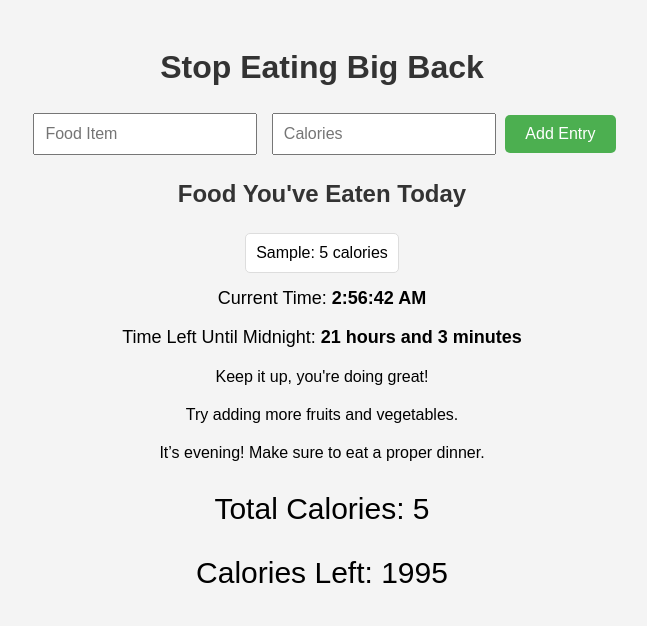
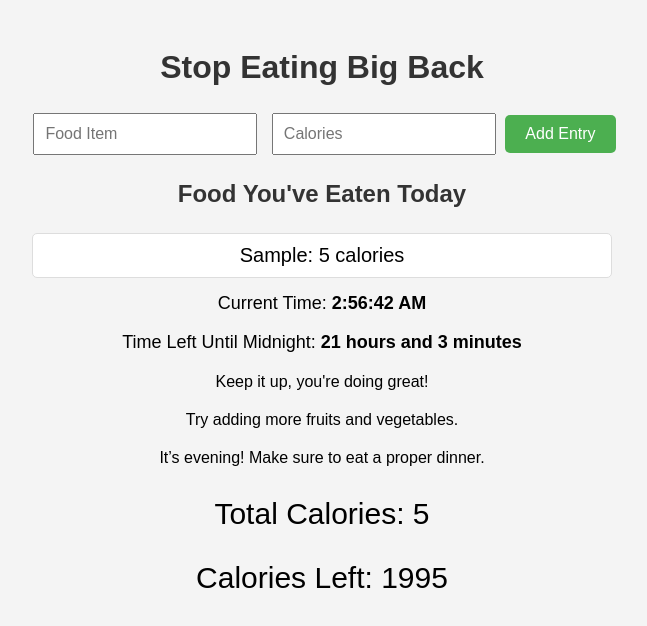
Before and after one commit to SawMageOnGog/SoftwareEngineeringProject, a plain HTML site: page index.html in a window 1280 px wide. Both pictures are taken after typing "Sample", "5" into the empty fields and a click on the button "Add Entry". Shown: the whole page, without its empty margins (318-965 px from the left). Drawn offline with Linux system fonts and the light colour scheme.

Commit message:
Changed the entries

```diff
--- a/script.js
+++ b/script.js
@@ -120,8 +120,10 @@ function suggestFoodGroup() {
         suggestedFoodGroupElement.textContent = "Consider adding some proteins or healthy fats.";
     } else if (totalCalories < dailyCalorieGoal * 0.8) {
         suggestedFoodGroupElement.textContent = "Include some whole grains to balance your intake.";
+    } else if (totalCalories < dailyCalorieGoal * 0.9) {
+        suggestedFoodGroupElement.textContent = "You can only eat a little more big back, you’re really close to your goal. Drink water and avoid excess sugars.";
     } else {
-        suggestedFoodGroupElement.textContent = "You can only eat a little more big back, you’re really close to your goal. Drink water and avoid excess sugars.";
+        suggestedFoodGroupElement.textContent = "";
     }
 }
 
@@ -150,10 +152,12 @@ function giveTimeBasedAdvice() {
     } else { // Evening and Late Night (6 PM - 6 AM)
         if (caloriesLeft > dailyCalorieGoal * 0.5) {
             timeBasedAdviceElement.textContent = "It’s evening! Make sure to eat a proper dinner.";
-        } else if (caloriesLeft > dailyCalorieGoal * 0.2) {
+        } else if (caloriesLeft > dailyCalorieGoal * 0.35) {
             timeBasedAdviceElement.textContent = "You’re doing great, but be mindful of your calories in the evening.";
+        } else if (caloriesLeft > dailyCalorieGoal * 0.2){
+            timeBasedAdviceElement.textContent = "It’s getting late. Don't be a big back, slow down and make sure you don’t go over your goal.";
         } else {
-            timeBasedAdviceElement.textContent = "It’s getting late. Don't be a big back, slow down and make sure you don’t go over your goal.";
+            timeBasedAdviceElement.textContent = "You should stop eating, you might be a big back";
         }
     }
 }
--- a/styles.css
+++ b/styles.css
@@ -10,7 +10,7 @@ h1 {
 }
 
 h2 {
-    text-align: center; /* Center the "Entries" heading */
+    text-align: center;
     color: #333;
 }
 
@@ -43,23 +43,25 @@ button:hover {
 ul#entries {
     list-style: none;
     padding: 0;
-    display: flex; /* Use flexbox to align items */
-    flex-direction: column; /* Stack items vertically */
-    align-items: center; /* Center items horizontally */
-    justify-content: center; /* Center items vertically */
-    margin: 0 auto; /* Optional: Ensures the list container itself is centered */
+    display: flex;
+    flex-direction: column;
+    align-items: center;
+    justify-content: center;
+    margin: 0 auto;
+    width: 580px;
 }
 
 ul#entries li {
-    display: block; /* Stack entries vertically */
+    display: block;
+    text-align: center;
     padding: 10px;
     margin: 5px;
     background-color: #ffffff;
     border: 1px solid #ddd;
     border-radius: 5px;
-    font-size: 16px;
-    width: auto; /* Ensures the width adjusts to the content */
-    max-width: 400px; /* Optional: Limit the width for longer items */
+    font-size: 20px;
+    width: 100%;
+    box-sizing: border-box;
 }
 
 ul#entries li:hover {
```
